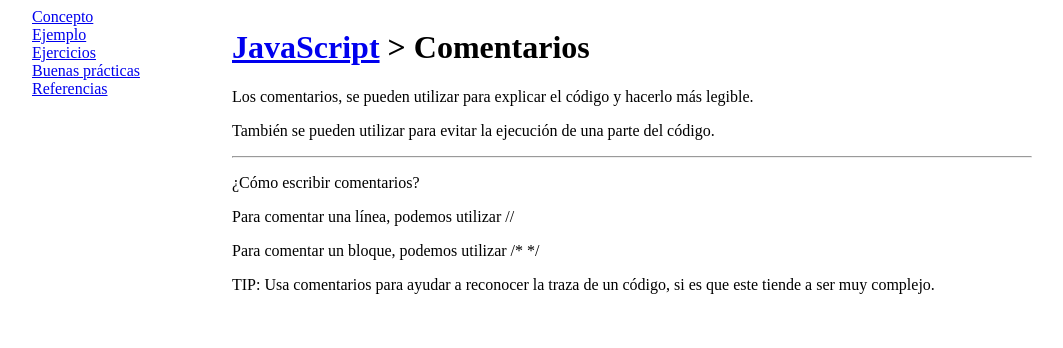
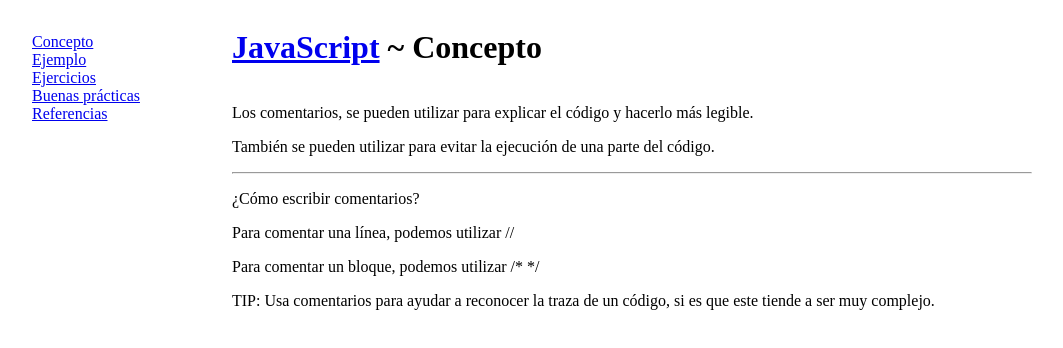
Before and after one commit to sebaiturravaldes/pensandoelnombre, a Next.js app: page /javascript/comentarios in a window 1280 px wide. Shown: the top 348 px of the page, without its empty margins (108-1171 px from the left). Built offline with nearby package versions, Linux system fonts and the light colour scheme.

Commit message:
add title in layouts

```diff
--- a/assets/css/styles.css
+++ b/assets/css/styles.css
@@ -11,6 +11,7 @@
 }
 
 .sidebar {
+  padding-top: 25px;
   display: flex;
   flex-direction: column;
   width: 200px;
--- /dev/null
+++ b/components/Layouts/Course/Breadcrumbs/index.js
@@ -0,0 +1,11 @@
+import Link from 'next/link'
+
+export default function Breadcrumbs(props) {
+  const { title } = props
+
+  return (
+    <h1 className="title">
+      <Link href="/javascript">JavaScript</Link> ~ {title}
+    </h1>
+  )
+}
--- a/components/Layouts/Course/index.js
+++ b/components/Layouts/Course/index.js
@@ -1,6 +1,9 @@
 import Link from 'next/link'
+import Breadcrumbs from './Breadcrumbs'
 
-export default function Course({ children }) {
+export default function Course(props) {
+  const { title, children } = props
+
   return (
     <div className="content">
       <div className="sidebar">
@@ -11,7 +14,10 @@
         <Link href="/javascript/comentarios/referencias">Referencias</Link>
       </div>
 
-      <main>{children}</main>
+      <main>
+        <Breadcrumbs title={title} />
+        {children}
+      </main>
     </div>
   )
 }
--- a/components/Layouts/index.js
+++ b/components/Layouts/index.js
@@ -3,7 +3,7 @@
 
 export default function Layouts(props) {
   const { layout = 'Default' } = props
-  console.log('props', props)
+
   const layouts = {
     Default,
     Course
--- a/pages/javascript/comentarios/buenas-practicas/index.js
+++ b/pages/javascript/comentarios/buenas-practicas/index.js
@@ -1,7 +1,6 @@
 export default function Page() {
   return (
     <div>
-      Buenas prácticas:
       <p>
         A continuación podrás encontrar un listado de buenas prácticas al momento de utilizar
         comentarios
@@ -29,4 +28,5 @@
   )
 }
 
-Page.layout = 'Default'
+Page.layout = 'Course'
+Page.title = 'Buenas prácticas'
--- /dev/null
+++ b/pages/javascript/comentarios/class.js
@@ -0,0 +1,4 @@
+export default {
+  name: 'JavaScript',
+  layout: 'Course'
+}
--- a/pages/javascript/comentarios/concepto/index.js
+++ /dev/null
@@ -1,24 +0,0 @@
-import Link from 'next/link'
-
-const title = 'Comentarios'
-
-export default function Concept() {
-  return (
-    <div>
-      <h1 className="title">
-        <Link href="/javascript">JavaScript</Link> > {title}
-      </h1>
-      <p>Los comentarios, se pueden utilizar para explicar el código y hacerlo más legible.</p>
-      <p>También se pueden utilizar para evitar la ejecución de una parte del código.</p>
-
-      <hr />
-      <p>¿Cómo escribir comentarios?</p>
-      <p>Para comentar una línea, podemos utilizar //</p>
-      <p>Para comentar un bloque, podemos utilizar /* */</p>
-      <p>
-        TIP: Usa comentarios para ayudar a reconocer la traza de un código, si es que este tiende a
-        ser muy complejo.
-      </p>
-    </div>
-  )
-}
--- a/pages/javascript/comentarios/ejemplo/index.js
+++ b/pages/javascript/comentarios/ejemplo/index.js
@@ -17,4 +17,4 @@
 }
 
 Page.layout = 'Course'
-Page.first = 'Course'
+Page.title = 'Ejemplo'
--- a/pages/javascript/comentarios/ejercicios/index.js
+++ b/pages/javascript/comentarios/ejercicios/index.js
@@ -1,4 +1,4 @@
-export default function Example() {
+export default function Page() {
   return (
     <div>
       Ejercicio:
@@ -6,3 +6,6 @@
     </div>
   )
 }
+
+Page.layout = 'Course'
+Page.title = 'Ejercicios'
--- a/pages/javascript/comentarios/index.js
+++ b/pages/javascript/comentarios/index.js
@@ -1,26 +1,33 @@
 import Head from 'next/head'
-import Link from 'next/link'
-import { useRouter } from 'next/router'
-import Concept from './concepto'
 
-const title = 'Comentarios'
-
-export default function Page() {
-  const router = useRouter()
-  console.log('router:', router)
-
+function Page() {
   return (
     <div className="content">
       <Head>
-        <title>JavaScript - {title}</title>
+        <title>JavaScript - Comentarios</title>
         <link rel="icon" href="/favicon.ico" />
       </Head>
 
       <main>
-        <Concept />
+        <div>
+          <p>Los comentarios, se pueden utilizar para explicar el código y hacerlo más legible.</p>
+          <p>También se pueden utilizar para evitar la ejecución de una parte del código.</p>
+
+          <hr />
+          <p>¿Cómo escribir comentarios?</p>
+          <p>Para comentar una línea, podemos utilizar //</p>
+          <p>Para comentar un bloque, podemos utilizar /* */</p>
+          <p>
+            TIP: Usa comentarios para ayudar a reconocer la traza de un código, si es que este
+            tiende a ser muy complejo.
+          </p>
+        </div>
       </main>
     </div>
   )
 }
 
 Page.layout = 'Course'
+Page.title = 'Concepto'
+
+export default Page
--- a/pages/javascript/comentarios/referencias/index.js
+++ b/pages/javascript/comentarios/referencias/index.js
@@ -1,4 +1,4 @@
-export default function Example() {
+export default function Page() {
   return (
     <div>
       Referencias:
@@ -8,3 +8,5 @@
     </div>
   )
 }
+Page.layout = 'Course'
+Page.title = 'Referencias'
--- a/pages/javascript/index.js
+++ b/pages/javascript/index.js
@@ -10,7 +10,7 @@
       </Head>
 
       <main>
-        <Link href="/">Volver</Link>
+        <Link href="/">Volver al inicio</Link>
         <h1>Bienvenido a aprender JavaScript</h1>
 
         <div className="container">
```
